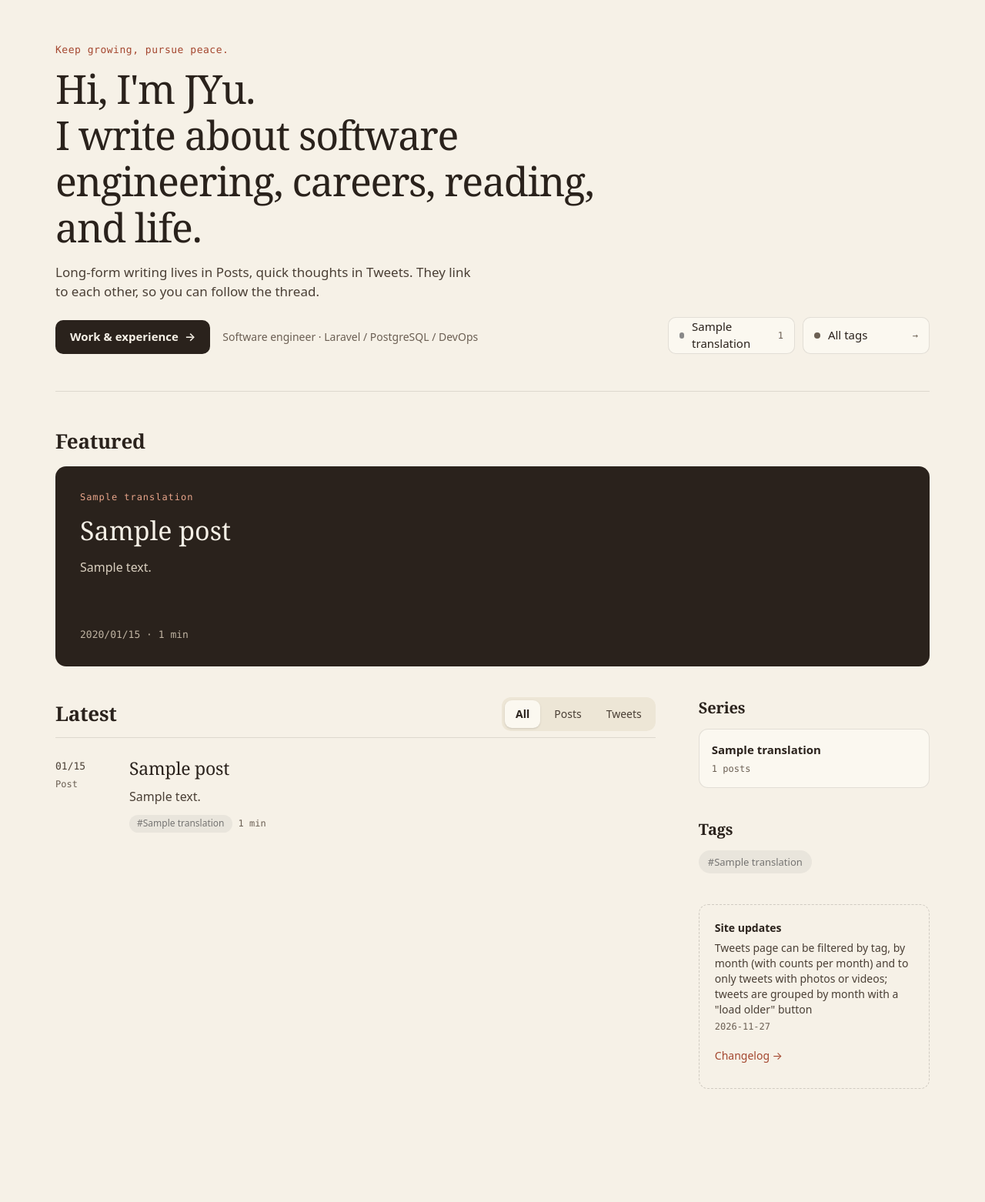
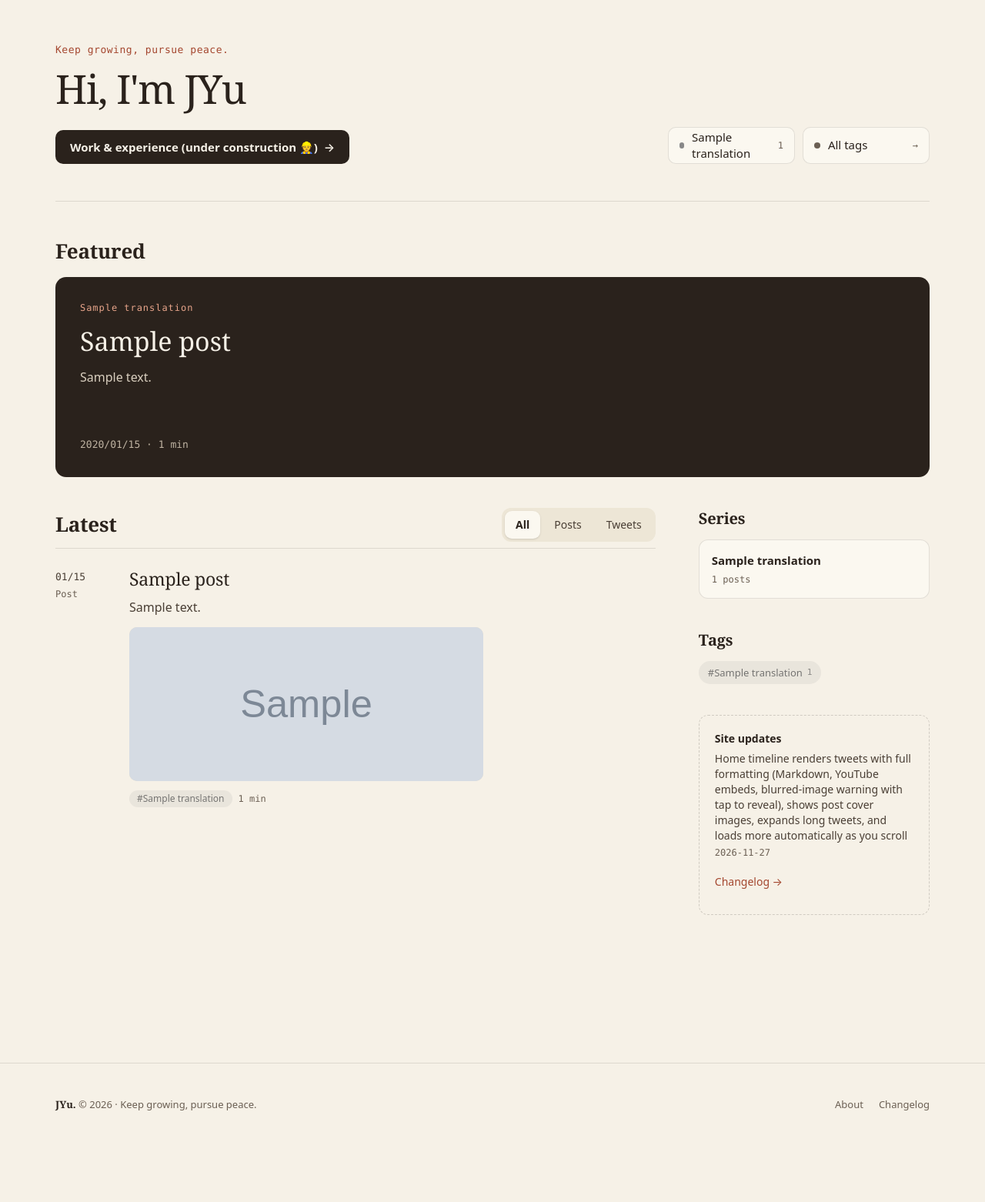
Before and after one commit to JYu1999/new-jyu-notes, a Laravel app: page /en in a window 1280 px wide. Shown: the part 69-1631 px from the top of the page at 77% size. After the commit the page ends 1513 px from the top, so only its background shows below. Run offline with Laravel 12, Linux system fonts and the light colour scheme; tables that the repository leaves empty hold one stand-in row (values such as "Sample post"); grey boxes marked "Sample" are stand-in pictures; style sheets or scripts are compiled from the project's sources; parts of the project's set-up code (start-up, migrations or seed data) failed here and were passed over.

Commit message:
JYU-534: 首頁回饋修正（介紹文字、最新時間軸） (#20)
* JYU-534: 首頁回饋修正（介紹文字、最新時間軸）

- 介紹只保留「嗨，我是 JYu」，移除說明段落與職稱；按鈕改為「作品與經歷（施工中👷）」
- 最新：碎念以 Markdown 呈現（YouTube 嵌入、照片、敏感圖片模糊警示與點擊移除）
- 碎念超過 500 字先收合，可「展開全文」；文章顯示封面圖
- 捲到底自動載入更多（按鈕保留為後備）
- 媒體區塊抽成 tweet-media-grid partial 共用

Co-Authored-By: Claude Opus 5.5 <noreply@anthropic.com>

* JYU-534: Changelog 條目支援 Markdown、首頁標籤顯示篇數

Co-Authored-By: Claude Opus 5.5 <noreply@anthropic.com>

---------

Co-authored-by: Claude Opus 5.5 <noreply@anthropic.com>

```diff
--- a/app/Http/Controllers/Public/HomeController.php
+++ b/app/Http/Controllers/Public/HomeController.php
@@ -18,6 +18,9 @@ class HomeController extends Controller
     public const FEED_PAGE_SIZE = 10;
 
     public const FEATURED_ON_HOME = 3;
+
+    /** Tweets longer than this (plain-text characters) start collapsed in the timeline. */
+    public const FEED_EXCERPT_CHARS = 500;
 
     public function index(
         HomeRequest $request,
--- a/app/Services/ChangelogService.php
+++ b/app/Services/ChangelogService.php
@@ -4,6 +4,7 @@ namespace App\Services;
 
 use Illuminate\Support\Collection;
 use Illuminate\Support\Facades\File;
+use Illuminate\Support\Str;
 
 /**
  * Reads the repository's CHANGELOG.md (path in config/changelog.php).
@@ -53,8 +54,11 @@ class ChangelogService
             }
             // 有效的日期與以- 為開頭，這兩個條件要同時存在
             if ($currentDate !== null && preg_match('/^-\s+(.+)$/', $line, $match) === 1) {
+                $title = trim($match[1]);
                 $groups->put($currentDate, $groups->get($currentDate)->push((object) [
-                    'title' => trim($match[1]),
+                    'title' => $title,
+                    // Inline Markdown (code, bold, links). Raw HTML is stripped and unsafe links dropped.
+                    'html' => Str::inlineMarkdown($title, ['html_input' => 'strip', 'allow_unsafe_links' => false]),
                 ]));
             }
         }
@@ -66,7 +70,7 @@ class ChangelogService
     /**
      * The newest entry (first bullet of the newest date section), or null.
      *
-     * @return object{date: string, title: string}|null
+     * @return object{date: string, title: string, html: string}|null
      */
     public function latest(): ?object
     {
@@ -77,6 +81,8 @@ class ChangelogService
             return null;
         }
 
-        return (object) ['date' => $date, 'title' => $groups->get($date)->first()->title];
+        $first = $groups->get($date)->first();
+
+        return (object) ['date' => $date, 'title' => $first->title, 'html' => $first->html];
     }
 }
--- a/lang/en/public.php
+++ b/lang/en/public.php
@@ -1,7 +1,6 @@
 <?php
 
 return [
-    'home_intro' => 'Long-form writing lives in Posts, quick thoughts in Tweets. They link to each other, so you can follow the thread.',
     'home_featured_posts' => 'Featured Posts',
     'home_recent_tweets' => 'Recent Tweets',
     'home_popular_tags' => 'Popular Tags',
@@ -50,8 +49,8 @@ return [
 
     'views' => 'views',
     'min_read' => 'min read',
-    'sensitive_warning' => 'Sensitive content',
-    'sensitive_reveal' => 'Click to view',
+    'sensitive_warning' => 'This image is blurred',
+    'sensitive_reveal' => 'Tap to remove the blur',
 
     'login_to_admin' => 'Admin Login',
     'login_email' => 'Email',
@@ -74,10 +73,8 @@ return [
     'n_posts' => ':n posts',
 
     // Home page (JYU-534)
-    'home_hello' => 'Hi, I\'m JYu.',
-    'home_headline' => 'I write about software engineering, careers, reading, and life.',
-    'home_work_cta' => 'Work & experience',
-    'home_role' => 'Software engineer · Laravel / PostgreSQL / DevOps',
+    'home_hello' => 'Hi, I\'m JYu',
+    'home_work_cta' => 'Work & experience (under construction 👷)',
     'home_topics' => 'Topics',
     'home_all_tags' => 'All tags',
     'home_featured' => 'Featured',
--- a/resources/css/app.css
+++ b/resources/css/app.css
@@ -280,6 +280,11 @@
 .code-block-bar button:hover { background: color-mix(in srgb, var(--color-code-ink) 16%, transparent); }
 .prose-blog .code-block pre { margin: 0; border-radius: 0; background: transparent; color: var(--color-code-ink); }
 
+/* Inline Markdown in changelog entries (home "site updates" + /changelog) */
+.changelog-md code { font-family: var(--font-mono); font-size: 0.9em; background: var(--color-paper-2); padding: 0.05em 0.35em; border-radius: 4px; }
+.changelog-md a { color: var(--color-accent-ink); text-decoration: underline; text-decoration-thickness: 1px; }
+.changelog-md a:hover { color: var(--color-accent); }
+
 /* Tweet body: tighter spacing within prose */
 .tweet-body p:first-child { margin-top: 0; }
 .tweet-body p:last-child { margin-bottom: 0; }
--- a/resources/js/app.js
+++ b/resources/js/app.js
@@ -48,6 +48,15 @@ window.homeFeed = function ({ url, type, next }) {
         next,
         loading: false,
         error: false,
+        // Infinite scroll: load the next page when the "load more" button nears the viewport.
+        // The button stays as a fallback (no IntersectionObserver, or after an error).
+        init() {
+            if (!('IntersectionObserver' in window) || !this.$refs.more) return;
+            const observer = new IntersectionObserver((entries) => {
+                if (entries[0].isIntersecting && !this.error) this.loadMore();
+            }, { rootMargin: '400px 0px' });
+            observer.observe(this.$refs.more);
+        },
         async fetchPage(params) {
             this.loading = true;
             this.error = false;
@@ -86,6 +95,11 @@ window.homeFeed = function ({ url, type, next }) {
             if (!data) return;
             this.$refs.list.insertAdjacentHTML('beforeend', data.html);
             this.next = data.next;
+            // If the page is still short (button still near the viewport), keep loading.
+            this.$nextTick(() => {
+                const more = this.$refs.more;
+                if (this.next && more && more.getBoundingClientRect().top < window.innerHeight + 400) this.loadMore();
+            });
         },
     };
 };
--- a/resources/views/public/changelog.blade.php
+++ b/resources/views/public/changelog.blade.php
@@ -14,7 +14,7 @@
                 @foreach($items as $item)
                     <li class="flex gap-2 text-ink-2">
                         <span class="text-accent">–</span>
-                        <span>{{ $item->title }}</span>
+                        <span class="changelog-md">{!! $item->html !!}</span>
                     </li>
                 @endforeach
             </ul>
--- a/resources/views/public/home.blade.php
+++ b/resources/views/public/home.blade.php
@@ -10,14 +10,9 @@
     <section class="flex flex-wrap items-end gap-6 md:gap-12 pb-8 md:pb-12 border-b border-line">
         <div class="grow-[999] basis-[560px] min-w-0">
             <p class="m-0 mb-2 md:mb-3 font-mono text-xs md:text-[13px] tracking-[0.04em] text-accent">{{ __('footer.tagline') }}</p>
-            <h1 class="m-0 mb-3 md:mb-4 font-serif text-[32px] md:text-[52px] leading-tight md:leading-[1.15] font-medium tracking-tight">
-                {{ __('public.home_hello') }}<br class="hidden md:block">
-                {{ __('public.home_headline') }}
-            </h1>
-            <p class="m-0 max-w-[560px] text-ink-2 md:text-[17px]">{{ __('public.home_intro') }}</p>
+            <h1 class="m-0 font-serif text-[32px] md:text-[52px] leading-tight md:leading-[1.15] font-medium tracking-tight">{{ __('public.home_hello') }}</h1>
             <div class="flex flex-wrap items-center gap-2.5 mt-6">
                 <x-ui.button :href="$workUrl" variant="primary">{{ __('public.home_work_cta') }}<span aria-hidden="true">→</span></x-ui.button>
-                <span class="px-1.5 text-sm text-ink-3">{{ __('public.home_role') }}</span>
             </div>
         </div>
 
@@ -80,7 +75,8 @@
             <x-ui.button size="lg" class="w-full mt-2 {{ $feedNext ? '' : 'hidden' }}" x-ref="more"
                 :href="route('public.home', ['locale' => $loc, 'type' => $feedType === 'all' ? null : $feedType, 'before' => $feedNext]).'#latest'"
                 @click.prevent="loadMore()" ::class="{ 'hidden': !next }" ::aria-disabled="loading">
-                {{ __('public.load_more') }}
+                <span x-show="!loading">{{ __('public.load_more') }}</span>
+                <span x-show="loading" x-cloak>{{ __('public.loading_more') }}</span>
             </x-ui.button>
         </section>
 
@@ -105,7 +101,7 @@
                     <x-ui.section-heading id="tags-h" size="md" class="mb-3.5">{{ __('public.home_tags') }}</x-ui.section-heading>
                     <div class="flex flex-wrap gap-2">
                         @foreach($tags as $tag)
-                            <x-ui.tag :tag="$tag" />
+                            <x-ui.tag :tag="$tag" :count="$tag->posts_count" />
                         @endforeach
                     </div>
                 </section>
@@ -114,7 +110,7 @@
             @if($latestChange)
                 <section aria-labelledby="site-h" class="p-5 rounded-[var(--radius-card)] border border-dashed border-line-2">
                     <h2 id="site-h" class="m-0 mb-1.5 font-sans text-sm font-bold tracking-normal">{{ __('public.home_site_updates') }}</h2>
-                    <p class="m-0 mb-1 text-sm text-ink-2" lang="en">{{ $latestChange->title }}</p>
+                    <p class="m-0 mb-1 text-sm text-ink-2 changelog-md" lang="en">{!! $latestChange->html !!}</p>
                     <p class="m-0 mb-2 font-mono text-xs text-ink-3">{{ $latestChange->date }}</p>
                     <a href="{{ route('changelog') }}" class="inline-flex items-center min-h-11 text-sm text-accent hover:text-accent-ink">{{ __('public.home_changelog_link') }}</a>
                 </section>
--- a/resources/views/public/home/_feed-items.blade.php
+++ b/resources/views/public/home/_feed-items.blade.php
@@ -6,11 +6,10 @@
         $isPost = $item['type'] === 'post';
         $url = $isPost ? route('public.posts.show', [$loc, $m->slug]) : route('public.tweets.show', [$loc, $m->id]);
         $kind = $isPost ? __('public.kind_post') : __('public.kind_tweet');
-        $images = $isPost ? [] : collect($m->media ?? [])->where('type', '!=', 'video')->values();
     @endphp
     <article data-feed-item="{{ $item['type'] }}" class="grid md:grid-cols-[76px_minmax(0,1fr)] gap-1.5 md:gap-5 py-6 border-t border-line">
         <div class="flex md:flex-col gap-1.5 md:pt-1 font-mono text-xs text-ink-3">
-            <time datetime="{{ $item['published_at']->toIso8601String() }}" class="text-ink-2 md:text-[13px]">{{ $item['published_at']->format('m/d') }}</time>
+            <a href="{{ $url }}" class="text-ink-2 hover:text-accent md:text-[13px]"><time datetime="{{ $item['published_at']->toIso8601String() }}">{{ $item['published_at']->format('m/d') }}</time></a>
             <span aria-hidden="true" class="md:hidden">·</span>
             <span>{{ $kind }}</span>
         </div>
@@ -22,30 +21,32 @@
                 @if($m->excerpt)
                     <p class="m-0 text-ink-2">{{ $m->excerpt }}</p>
                 @endif
-            @else
-                <a href="{{ $url }}" class="block text-ink hover:text-accent [overflow-wrap:anywhere]">{{ $m->preview(220) }}</a>
-                @php
-                    $videos = collect($m->media ?? [])->where('type', 'video');
-                    $hasEmbed = str_contains((string) $m->body, '{{< youtube');
-                @endphp
-                @if($images->isEmpty() && ($videos->isNotEmpty() || $hasEmbed))
-                    <a href="{{ $url }}" aria-label="{{ __('public.feed_video') }}"
-                        class="flex items-center justify-center mt-3.5 max-w-[460px] h-[200px] rounded-[10px] bg-ink text-paper hover:text-paper">
-                        <span class="flex items-center justify-center size-14 rounded-full bg-paper/90 text-ink">
-                            <svg width="20" height="20" viewBox="0 0 24 24" fill="currentColor" aria-hidden="true"><path d="M8 5v14l11-7z"/></svg>
-                        </span>
+                @if($m->cover_image_path)
+                    <a href="{{ $url }}" tabindex="-1" aria-hidden="true" class="block mt-3.5 max-w-[460px] rounded-[10px] overflow-hidden bg-paper-3">
+                        <img src="{{ media_url($m->cover_image_path) }}" alt="" loading="lazy" class="w-full h-[200px] object-cover">
                     </a>
                 @endif
-                @if($images->isNotEmpty())
-                    @php $first = $images->first(); @endphp
-                    <a href="{{ $url }}" class="relative block mt-3.5 max-w-[460px] rounded-[10px] overflow-hidden bg-paper-3">
-                        <img src="{{ media_url($first['path']) }}" alt="{{ $first['alt'] ?? '' }}" loading="lazy"
-                            class="w-full h-[200px] object-cover {{ ! empty($first['sensitive']) ? 'blur-xl scale-105' : '' }}">
-                        @if($images->count() > 1)
-                            <span class="absolute right-2 bottom-2 px-2 py-0.5 rounded-md bg-ink/70 text-paper text-xs font-mono">{{ __('public.n_photos', ['n' => $images->count()]) }}</span>
+            @else
+                {{-- Tweet: full Markdown (YouTube shortcodes become embeds); long ones show ~500 characters first. --}}
+                @php
+                    $rendered = app(\App\Support\MarkdownRenderer::class)->render((string) $m->body);
+                    $plainLength = mb_strlen(trim(preg_replace('/\s+/u', ' ', strip_tags($rendered))));
+                    $isLong = $plainLength > \App\Http\Controllers\Public\HomeController::FEED_EXCERPT_CHARS;
+                @endphp
+                <div @if($isLong) x-data="{ expanded: false }" @endif>
+                    <div data-feed-body class="prose-blog tweet-body text-base leading-[1.75] text-ink relative [overflow-wrap:anywhere]"
+                        @if($isLong) :class="expanded ? '' : 'max-h-[26rem] overflow-hidden'" @endif>
+                        {!! $rendered !!}
+                        @if($isLong)
+                            <div x-show="!expanded" class="absolute inset-x-0 bottom-0 h-16 bg-gradient-to-t from-paper via-paper/80 to-transparent pointer-events-none"></div>
                         @endif
-                    </a>
-                @endif
+                    </div>
+                    @if($isLong)
+                        <button type="button" x-show="!expanded" @click="expanded = true" :aria-expanded="expanded"
+                            class="mt-1 inline-flex items-center min-h-9 text-sm font-semibold text-accent hover:text-accent-ink">{{ __('public.tweets_expand') }}</button>
+                    @endif
+                </div>
+                @include('components.partials.tweet-media-grid', ['media' => $m->media ?? []])
             @endif
             @if($m->tags->isNotEmpty() || $isPost)
                 <div class="flex flex-wrap items-center gap-2 mt-3">
```
Also changed, not shown: lang/id/public.php (+4 -7 lines), lang/ja/public.php (+4 -7 lines), lang/vi/public.php (+4 -7 lines), lang/zh/public.php (+4 -7 lines), resources/views/components/partials/tweet-media-grid.blade.php (added, +21 -0 lines), resources/views/components/tweet-card.blade.php (+1 -20 lines), tests/Feature/ChangelogPageTest.php (+16 -0 lines), tests/Feature/Public/HomePageTest.php (+110 -8 lines), tests/Feature/Public/TweetCardSensitiveTest.php (+3 -3 lines), CHANGELOG.md.
